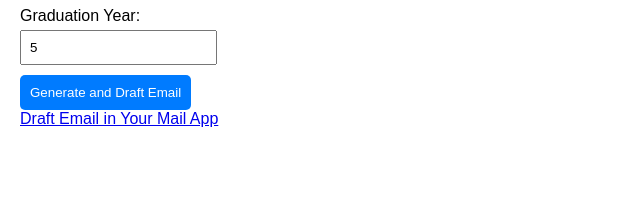
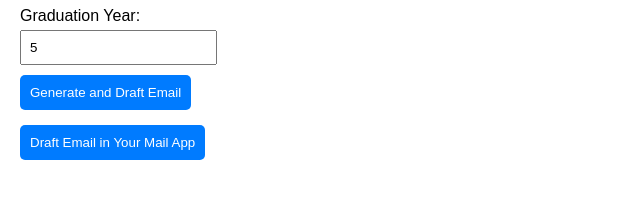
Before and after one commit to mcgeem2801/hurdemail, a plain HTML site: page index.html in a window 1280 px wide. Both pictures are taken after typing "Sample", "5" into the empty fields and a click on the button "Generate and Draft Email". Shown: the part 141-340 px from the top of the page, without its empty margins (0-640 px from the left). Drawn offline with Linux system fonts and the light colour scheme.

Commit message:
Update index.html

```diff
--- a/index.html
+++ b/index.html
@@ -10,7 +10,7 @@
   input { padding: 8px; margin-top: 5px; }
   button { padding: 10px; cursor: pointer; background-color: #007bff; color: white; border: none; border-radius: 5px; }
   button:hover { background-color: #0056b3; }
-  #draft-email-button { display: none; margin-top: 15px; }
+  #draft-email-button { display: none; margin-top: 15px; cursor: pointer; }
 </style>
 </head>
 <body>
@@ -25,37 +25,22 @@
   <button type="button" onclick="generateEmail()">Generate and Draft Email</button>
 </form>
 
-<a id="draft-email-button">Draft Email in Your Mail App</a>
+<button id="draft-email-button" onclick="draftEmail()">Draft Email in Your Mail App</button>
 
 <script>
 function generateEmail() {
   const name = document.getElementById('name').value;
   const year = document.getElementById('year').value;
-
-  const emailContent = `Dear President Hurd,
-
-I am reaching out to voice my profound disappointment and concern regarding Lafayette College's recent decision to withdraw funding for the Menstrual Equity Project. This initiative, spearheaded by passionate student advocates like Pepper Prize winner Fatimata Cham, has been instrumental in fostering a more inclusive and equitable environment on campus. The abrupt termination of financial support for this project is disheartening and calls into question the college's commitment to supporting student-led efforts and addressing crucial issues.
-
-As a proud member of the Lafayette community, I firmly believe that the Menstrual Equity Project is not a mere convenience but a fundamental necessity. By providing free menstrual products across campus, we ensure that all students, regardless of their economic background or biological functions, have access to the resources they need to thrive academically and personally. The relatively modest annual cost of $15,000, which constitutes a minuscule 0.0078% of Lafayette's operating budget, is a small price to pay for the significant impact this project has on the lives of our students.
-
-It is disheartening to see the college backtrack on its commitment to this vital initiative, especially considering the tireless efforts of student advocates who have worked to bring this issue to the forefront. The decision to withdraw funding, particularly in the absence of a staff advocate in the Associate/Assistant Director of Gender and Sexuality programs position, sends a troubling message about the college's priorities and its willingness to stand behind student-led initiatives.
-
-I urge you, President Hurd, to reconsider this decision and engage with the Lafayette community to find a sustainable, long-term solution for the Menstrual Equity Project. As alumni, parents, and supporters, we are ready and willing to lend our time, expertise, and financial support to ensure that this critical initiative continues to thrive. By tapping into the vast network of resources within our community, we can work together to find creative solutions that prioritize the well-being and success of all students.
-
-The Lafayette community looks to you for leadership and expects the college to uphold its values of equity, inclusion, and support for student-led initiatives. I implore you to listen to the concerns of the community, take swift action to reinstate funding for the Menstrual Equity Project, and collaborate with us to develop a long-term plan that ensures its sustainability.
-
-Sincerely,
-${name}
-Lafayette College Class of ${year}`;
-
-  const subject = encodeURIComponent("Concern About Menstrual Equity Project Funding");
+  const emailContent = `Dear President Hurd,\n\nThis is a simplified email content for testing purposes.\n\nSincerely,\n${name}\nLafayette College Class of ${year}`;
+  const subject = encodeURIComponent("Test Email Subject");
   const body = encodeURIComponent(emailContent);
   const recipientEmail = "president@lafayette.edu";
+  window.mailtoLink = `mailto:${recipientEmail}?subject=${subject}&body=${body}`; // Global variable for accessibility in draftEmail function
+  document.getElementById('draft-email-button').style.display = 'inline'; // Make the button visible
+}
 
-  const mailtoLink = `mailto:${recipientEmail}?subject=${subject}&body=${body}`;
-  const draftEmailButton = document.getElementById('draft-email-button');
-  draftEmailButton.href = mailtoLink;
-  draftEmailButton.style.display = 'inline';
+function draftEmail() {
+  window.open(window.mailtoLink); // Use window.open to trigger mail client
 }
 </script>
 </body>
```
